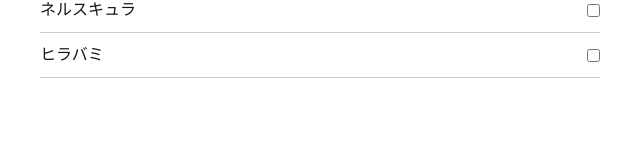
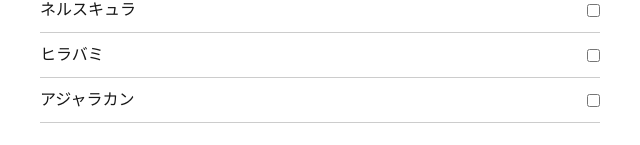
Before and after one commit to nigaor/monster_hanter_rec, a Next.js app in the folder monhan_record/: page / in a window 1280 px wide. Shown: the part 461-606 px from the top of the page, without its empty margins (320-960 px from the left). Built offline with nearby package versions, Linux system fonts and the light colour scheme.

Commit message:
4/27 commit

```diff
--- a/monhan_record/src/app/page.tsx
+++ b/monhan_record/src/app/page.tsx
@@ -24,7 +24,7 @@ export default function Home() {
     {id: 9,name: "レ・ダウ",img: ""},
     {id: 10,name: "ネルスキュラ",img: ""},
     {id: 11,name: "ヒラバミ",img: ""},
-    // {id: 12,name: "アジャラカン",img: ""},
+    {id: 12,name: "アジャラカン",img: ""},
     // {id: 13,name: "ヌ・エグドラ",img: ""},
     // {id: 14,name: "護竜ドシャグマ",img: ""},
     // {id: 15,name: "護竜リオレウス",img: ""},
```
